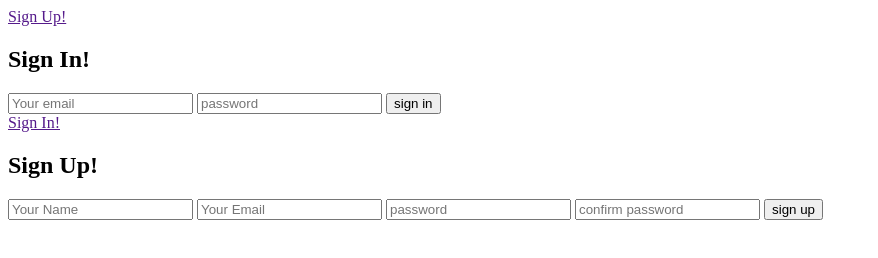
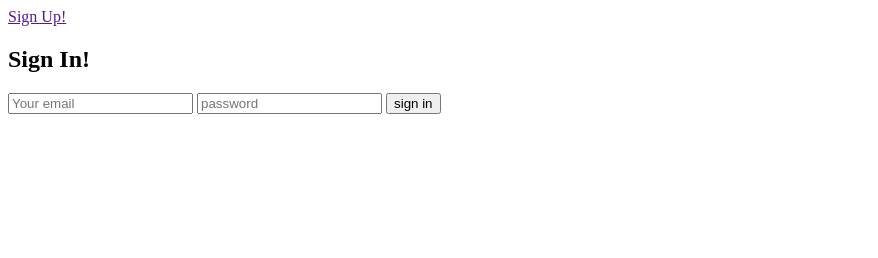
Before and after one commit to ANDREWAHN-UK/3D-sign-in-out, a plain HTML site: page index.html in a window 1280 px wide. Shown: the whole page, without its empty margins (0-878 px from the left). Drawn offline with Linux system fonts and the light colour scheme.

Commit message:
index.html - commented out one of the forms

```diff
--- a/index.html
+++ b/index.html
@@ -24,7 +24,7 @@
                 </div>
 
             </form>
-            <form class="sign-inform">
+            <!-- <form class="sign-inform">
                 <a href="" class="sign-in-button">
                     Sign In!
                 </a>
@@ -36,7 +36,7 @@
                     <input type="password" placeholder="confirm password">
                     <input type="submit" value="sign up">
                 </div>
-            </form>
+            </form> -->
 
         </div>
     </div>
```
